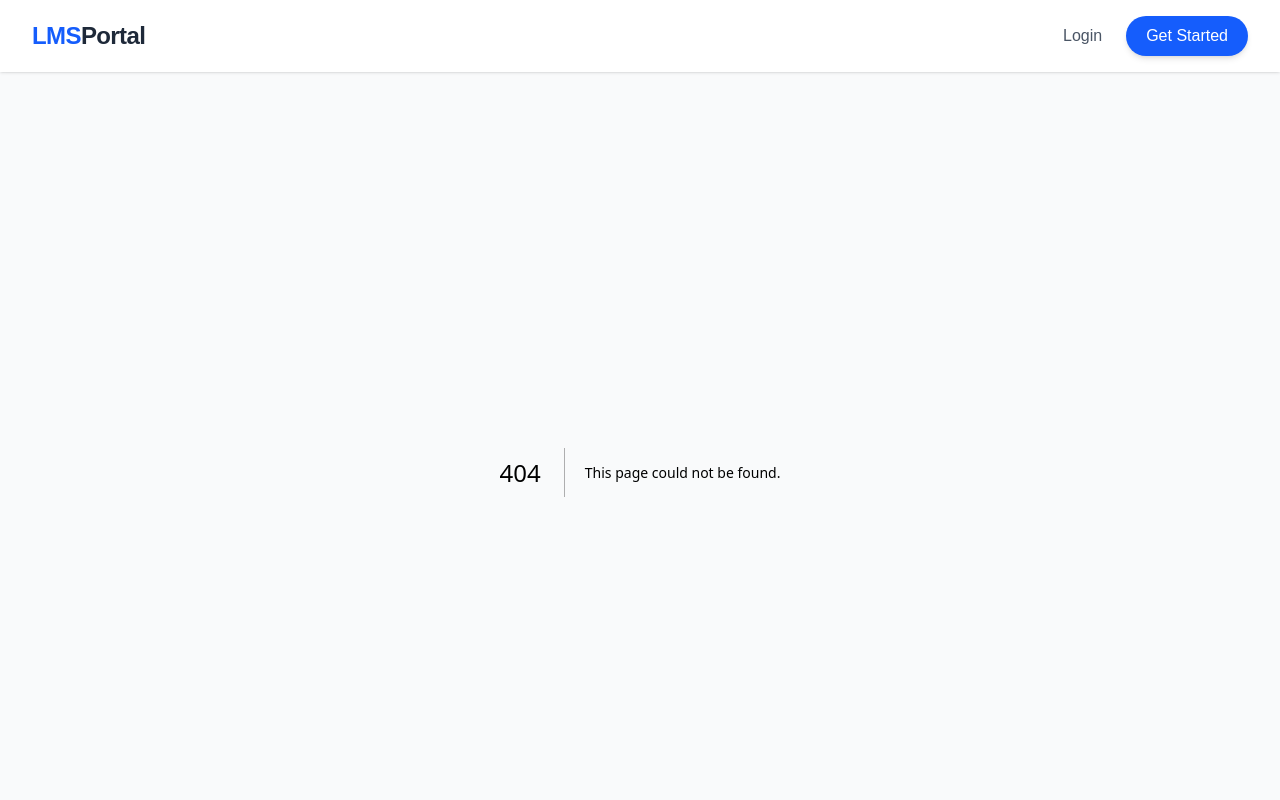
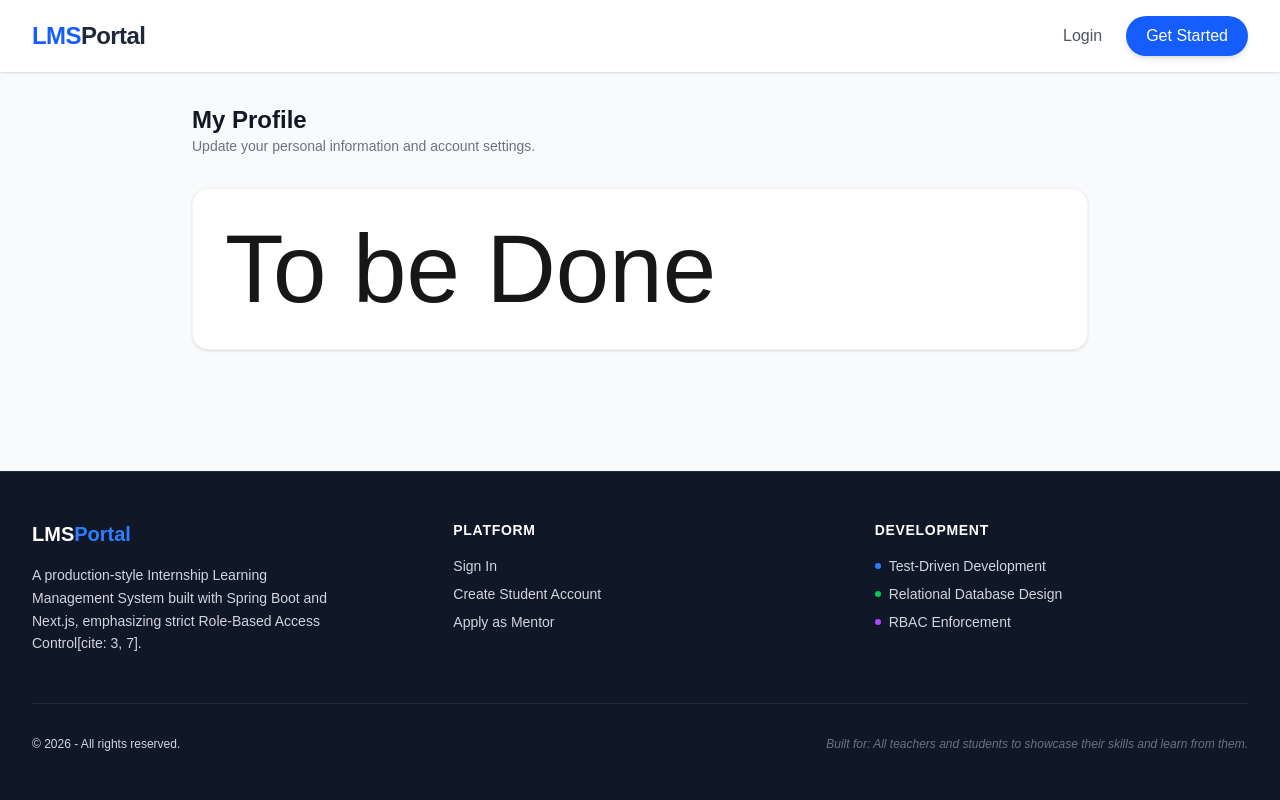
Before and after one commit to harsh2004sinha/lms-frontend, a Next.js app: page /profile in a window 1280 px wide. Before the commit this address had no page. Shown: the top 800 px of the page. Built offline with nearby package versions, Linux system fonts and the light colour scheme.

Commit message:
Created Profile Page which has to be done in both frontend and backend

```diff
--- /dev/null
+++ b/src/app/profile/page.tsx
@@ -0,0 +1,14 @@
+import ProfileForm from "@/components/ProfileForm";
+
+
+export default function ProfilePage() {
+  return (
+    <div className="max-w-4xl mx-auto py-8">
+      <div className="mb-8">
+        <h1 className="text-2xl font-bold text-gray-900">My Profile</h1>
+        <p className="text-gray-500 text-sm">Update your personal information and account settings.</p>
+      </div>
+      <ProfileForm />
+    </div>
+  );
+}
--- /dev/null
+++ b/src/components/ProfileForm.tsx
@@ -0,0 +1,15 @@
+"use client";
+
+import { useState, useEffect } from "react";
+import api from "@/lib/axios";
+import { AuthInput, AuthButton } from "./ui/AuthInput";
+import { User, Mail, ShieldCheck } from "lucide-react";
+
+export default function ProfileForm() {
+
+  return (
+    <div className="bg-white rounded-2xl text-8xl shadow-sm border border-gray-100 p-8">
+      To be Done
+    </div>
+  );
+}
--- a/src/components/Sidebar.tsx
+++ b/src/components/Sidebar.tsx
@@ -5,7 +5,9 @@ import Link from "next/link"
 import { usePathname } from "next/navigation"
 import {
   LayoutDashboard, BookOpen, Award, PlusCircle,
-  Users, CheckCircle, LogOut, ChevronLeft, ChevronRight
+  Users, CheckCircle, LogOut, ChevronLeft, ChevronRight,
+  BarChart3,
+  UserCircle,
 } from "lucide-react"
 
 export default function Sidebar({ role }: { role: string | null }) {
@@ -14,19 +16,22 @@ export default function Sidebar({ role }: { role: string | null }) {
 
 const menuItems = {
   ROLE_STUDENT: [
-      { name: "My Dashboard", path: "/student/dashboard", icon: LayoutDashboard },
+    { name: "My Profile", path: "/profile", icon: UserCircle },
     { name: "My Courses", path: "/student/courses", icon: BookOpen },
+    { name: "Progress", path: "/student/dashboard", icon: LayoutDashboard },
     { name: "Certificates", path: "/student/certificates", icon: Award },
   ],
   ROLE_MENTOR: [
-      { name: "My Dashboard", path: "/mentor/dashboard", icon: LayoutDashboard },
+    { name: "My Profile", path: "/profile", icon: UserCircle },
     { name: "Manage Courses", path: "/mentor/courses", icon: BookOpen },
+    { name: "Student Progress", path: "/mentor/dashboard", icon: CheckCircle },
     { name: "Create Course", path: "/mentor/courses/new", icon: PlusCircle },
   ],
   ROLE_ADMIN: [
-      { name: "My Dashboard", path: "/admin/dashboard", icon: LayoutDashboard },
+    { name: "My Profile", path: "/profile", icon: UserCircle },
     { name: "User Management", path: "/admin/users", icon: Users },
     { name: "Approve Mentors", path: "/admin/approvals", icon: CheckCircle },
+    { name: "Platform Analytics", path: "/admin/dashboard", icon: BarChart3 },
   ],
 };
 
--- a/src/components/auth/LoginForm.tsx
+++ b/src/components/auth/LoginForm.tsx
@@ -17,7 +17,7 @@ export default function LoginForm() {
       const response = await api.post('/auth/login', { email, password });
       localStorage.setItem('token', response.data.data.token);
       localStorage.setItem('role', response.data.data.role);
-      router.push('/dashboard');
+      router.push('/profile');
     } catch (err) {
       alert("Invalid credentials");
     } finally {
```
Also changed, not shown: src/app/student/certificates/page.tsx (added), src/app/student/courses/page.tsx (added). Lines whose indentation alone changed are shown as unchanged.
